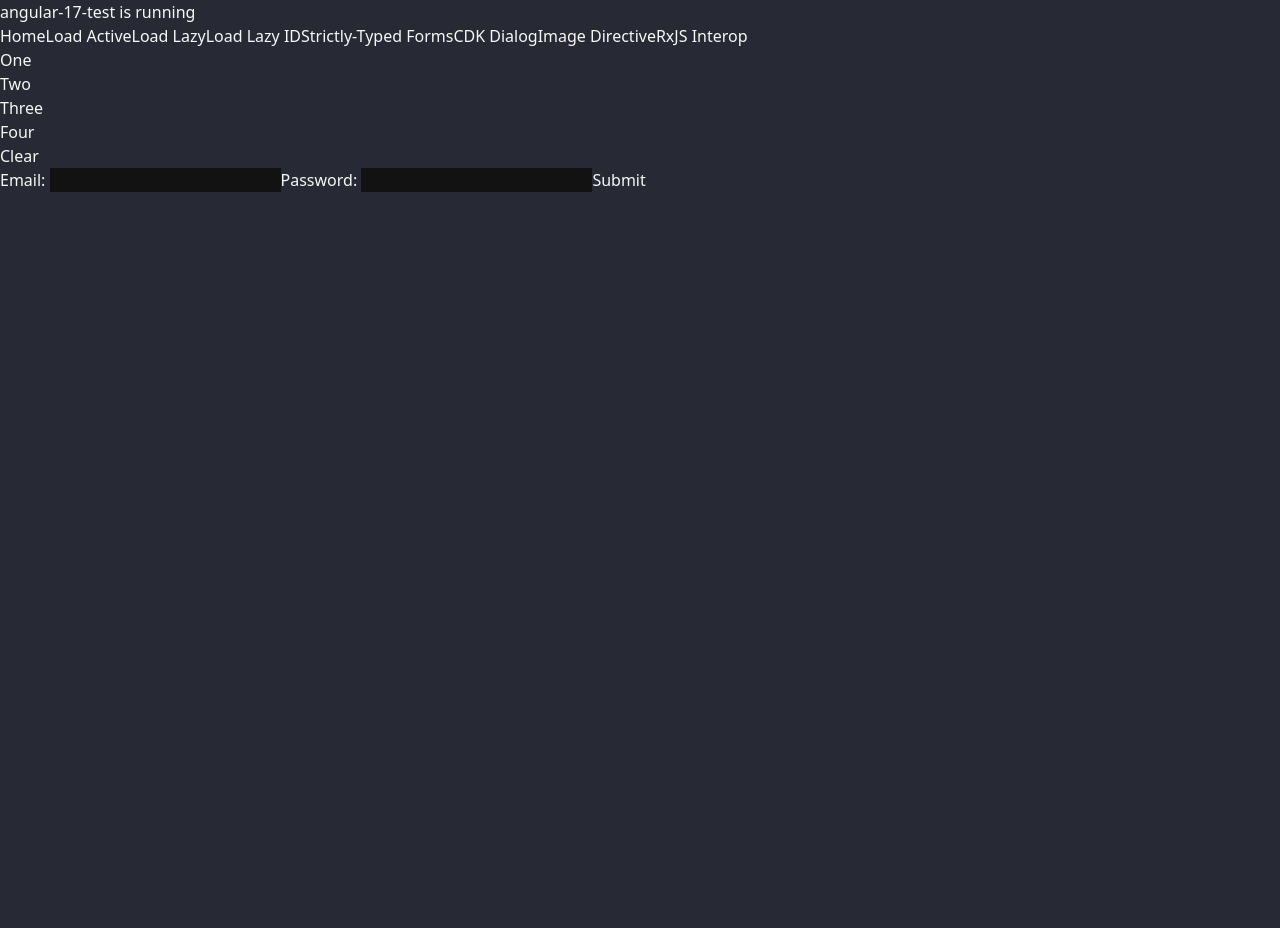
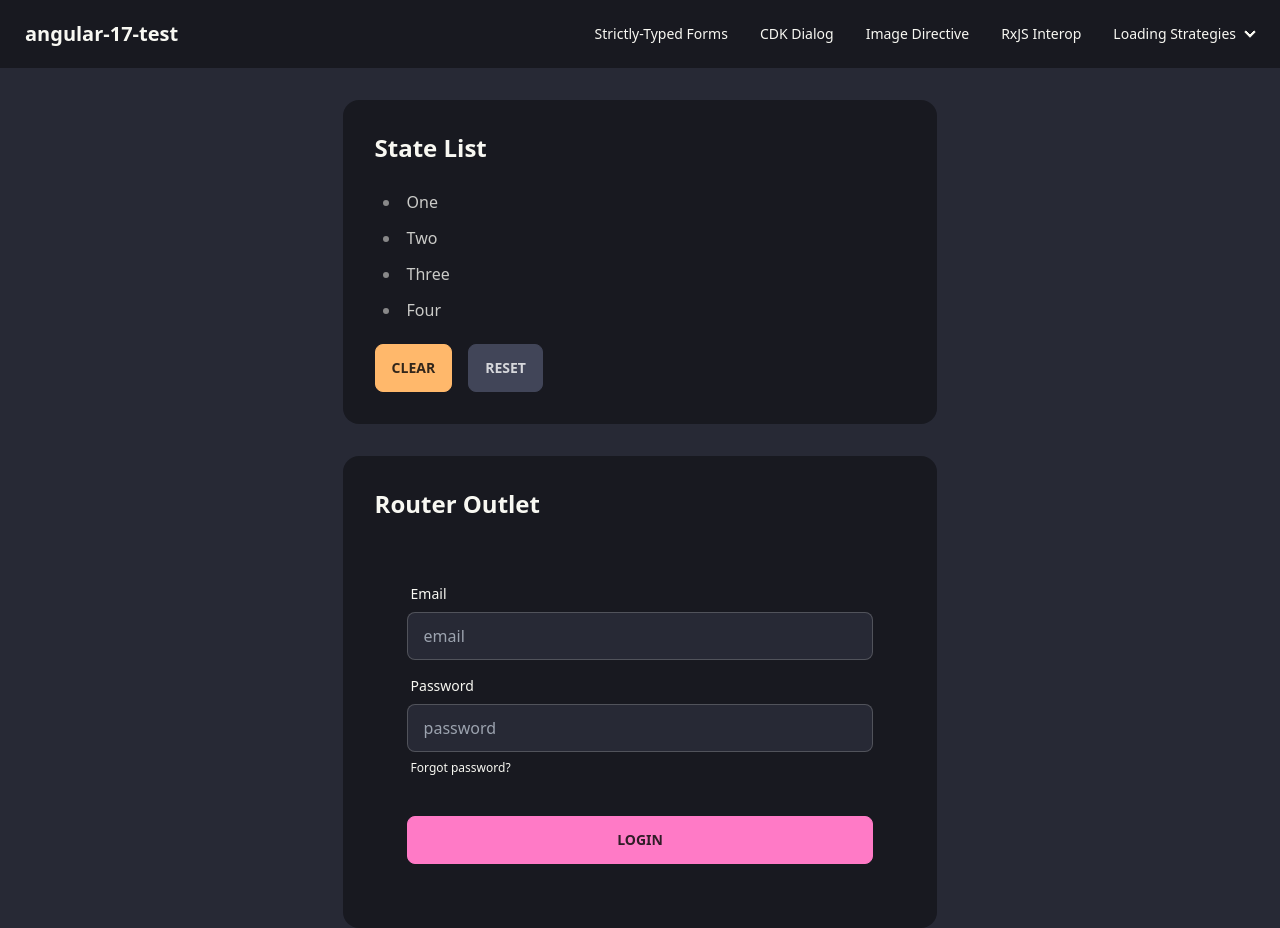
Before and after one commit to theadley/Angular17-Experiments, an Angular app: page /typed-forms in a window 1280 px wide. Before the commit the page ends 800 px from the top, so only its background shows below. Built offline with nearby package versions, Linux system fonts and the light colour scheme.

Commit message:
feat: Angular 14-17 changes
Style update: Nav. Strictly typed forms. CDK Dialog.

```diff
--- a/package.json
+++ b/package.json
@@ -21,6 +21,7 @@
     "@angular/platform-server": "^17.0.0-next.0",
     "@angular/router": "^17.0.0-next.0",
     "@angular/ssr": "^17.0.0-rc.0",
+    "@tailwindcss/typography": "^0.5.10",
     "express": "^4.18.2",
     "rxjs": "~7.8.0",
     "tslib": "^2.3.0",
--- a/src/app/app.component.ts
+++ b/src/app/app.component.ts
@@ -8,17 +8,34 @@ import {SignalStoreService} from "./services/signal-store.service";
   standalone: true,
   imports: [CommonModule, RouterOutlet, RouterLink],
   template: `
-    <h1>{{title}} is running</h1>
+    <div class="navbar bg-base-200 mb-8">
+      <div class="flex-1">
+        <a class="btn btn-ghost normal-case text-xl" routerLink="/">{{title}}</a>
+      </div>
+      <div class="flex-none">
+        <ul class="menu menu-horizontal px-1">
+          <li><a routerLink="/typed-forms">Strictly-Typed Forms</a></li>
+          <li><a routerLink="/cdk-dialog">CDK Dialog</a></li>
+          <li><a routerLink="/images">Image Directive</a></li>
+          <li><a routerLink="/rxjs">RxJS Interop</a></li>
+          <li>
+            <details>
+              <summary>
+                Loading Strategies
+              </summary>
+              <ul class="p-2 bg-base-100">
+                <li><a routerLink="/not-lazy">Load Active</a></li>
+                <li><a routerLink="/lazy">Load Lazy</a></li>
+                <li><a routerLink="/lazy/123">Load Lazy ID</a></li>
+              </ul>
+            </details>
+          </li>
+        </ul>
+      </div>
+    </div>
 
-    <a routerLink="/">Home</a>
-    <a routerLink="/not-lazy">Load Active</a>
-    <a routerLink="/lazy">Load Lazy</a>
-    <a routerLink="/lazy/123">Load Lazy ID</a>
-    <a routerLink="/typed-forms">Strictly-Typed Forms</a>
-    <a routerLink="/cdk-dialog">CDK Dialog</a>
-    <a routerLink="/images">Image Directive</a>
-    <a routerLink="/rxjs">RxJS Interop</a>
-
+    <div class="bg-base-200 rounded-2xl p-8 mx-auto mb-8 prose">
+      <h2>State List</h2>
       <ul>
         @for (item of store.list(); track item.id) {
           <li>{{item.name}}</li>
@@ -28,9 +45,15 @@ import {SignalStoreService} from "./services/signal-store.service";
         }
       </ul>
 
-    <button (click)="emptyList()">Clear</button>
+      <button class="btn btn-accent mr-4" (click)="emptyList()">Clear</button>
+      <button class="btn btn-neutral" (click)="resetList()">Reset</button>
+    </div>
 
+
+    <div class="bg-base-200 rounded-2xl p-8 mx-auto prose">
+      <h2>Router Outlet</h2>
       <router-outlet></router-outlet>
+    </div>
   `,
 })
 export class AppComponent {
@@ -40,4 +63,8 @@ export class AppComponent {
   emptyList() {
     this.store.list.set([]);
   }
+
+  resetList() {
+    this.store.resetList();
   }
+}
--- a/src/app/components/cdk-dialog-overview-example/cdk-dialog-overview-example-dialog.css
+++ b/src/app/components/cdk-dialog-overview-example/cdk-dialog-overview-example-dialog.css
@@ -1,14 +1,15 @@
-:host {
-  display: block;
-  border-radius: 8px;
-  padding: 8px 16px 16px;
-  box-shadow: 0 3px 6px 0 rgba(255,255,255,0.2);
-}
+/*:host {*/
+/*  display: block;*/
+/*  border-radius: 8px;*/
+/*  padding: 8px 16px 16px;*/
+/*  !*background: grey;*!*/
+/*  box-shadow: 0 3px 6px 0 rgba(255,255,255,0.2);*/
+/*}*/
 
-input {
-  margin: 8px 0;
-}
+/*input {*/
+/*  margin: 8px 0;*/
+/*}*/
 
-button + button {
-  margin-left: 8px;
-}
+/*button + button {*/
+/*  margin-left: 8px;*/
+/*}*/
--- a/src/app/components/cdk-dialog-overview-example/cdk-dialog-overview-example-dialog.html
+++ b/src/app/components/cdk-dialog-overview-example/cdk-dialog-overview-example-dialog.html
@@ -1,9 +1,11 @@
-<h1>Hi {{data.name}}</h1>
-<div>
-  <label id="favorite-animal">What's your favorite animal?</label>
-  <input for="favorite-animal" [(ngModel)]="data.animal" placeholder="Enter its name">
+<h3 class="mt-0">Hi, {{data.name}}</h3>
+<div class="mb-4">
+  <label class="label">
+    <span class="label-text">What's your favorite animal?</span>
+  </label>
+  <input type="text" placeholder="Enter its name" class="input input-bordered w-full max-w-xs" [(ngModel)]="data.animal" />
 </div>
 <div>
-  <button (click)="dialogRef.close(data.animal)">OK</button>
-  <button (click)="dialogRef.close()">Cancel</button>
+  <button class="btn btn-primary mr-2" (click)="dialogRef.close(data.animal)">OK</button>
+  <button class="btn btn-neutral" (click)="dialogRef.close()">Cancel</button>
 </div>
--- a/src/app/components/cdk-dialog-overview-example/cdk-dialog-overview-example.component.html
+++ b/src/app/components/cdk-dialog-overview-example/cdk-dialog-overview-example.component.html
@@ -1,13 +1,20 @@
 <a href="https://material.angular.io/cdk/dialog/overview">Link to Example Docs</a>
 <ol>
   <li>
-    <label id="dialog-user-name">What's your name?</label>
-    <input for="dialog-user-name" [(ngModel)]="name">
+    <label class="label">
+      <span class="label-text">What is your name?</span>
+    </label>
+    <input type="text" placeholder="Type here" class="input input-bordered w-full max-w-xs" [(ngModel)]="name" />
   </li>
   <li>
-    <button (click)="openDialog()">Pick one</button>
+    <button class="btn btn-primary" (click)="openDialog()">Pick an animal {{name}}</button>
   </li>
+  @if (animal) {
+    <li>
+      You chose: <em>{{animal}}</em>
+    </li>
+  }
   <li *ngIf="animal">
-    You chose: <em>{{animal}}</em>
+    You chose: <em>{{animal}} (old ngIf)</em>
   </li>
 </ol>
--- a/src/app/components/cdk-dialog-overview-example/cdk-dialog-overview-example.component.ts
+++ b/src/app/components/cdk-dialog-overview-example/cdk-dialog-overview-example.component.ts
@@ -27,7 +27,9 @@ export class CdkDialogOverviewExample {
   openDialog(): void {
     const dialogRef = this.dialog.open<string>(CdkDialogOverviewExampleDialog, {
       width: '250px',
-      data: {name: this.name, animal: this.animal},
+      data: { name: this.name, animal: this.animal },
+      panelClass: ['bg-base-100', 'rounded-xl', 'shadow-lg', 'shadow-white/10', 'p-4', 'prose'],
+      backdropClass: ['backdrop-blur-sm', 'bg-black/50' ]
     });
 
     dialogRef.closed.subscribe(result => {
--- a/src/app/components/typed-forms/typed-forms.component.html
+++ b/src/app/components/typed-forms/typed-forms.component.html
@@ -1,11 +1,20 @@
-<form [formGroup]="login" (submit)="onSubmit()">
-
-  <label for="email">Email: </label>
-  <input id="email" type="text" formControlName="email">
-
-  <label for="password">Password: </label>
-  <input id="password" type="password" formControlName="password">
-
-  <button>Submit</button>
-
+<form class="card-body" [formGroup]="login" (submit)="onSubmit()">
+  <div class="form-control">
+    <label class="label">
+      <span class="label-text">Email</span>
+    </label>
+    <input type="email" placeholder="email" class="input input-bordered" required formControlName="email" />
+  </div>
+  <div class="form-control">
+    <label class="label">
+      <span class="label-text">Password</span>
+    </label>
+    <input type="password" placeholder="password" class="input input-bordered" required formControlName="password" />
+    <label class="label">
+      <a class="label-text-alt link link-hover">Forgot password?</a>
+    </label>
+  </div>
+  <div class="form-control mt-6">
+    <button class="btn btn-primary">Login</button>
+  </div>
 </form>
--- a/src/app/services/signal-store.service.ts
+++ b/src/app/services/signal-store.service.ts
@@ -5,7 +5,7 @@ import {ListEntry} from "../components/models/list";
   providedIn: 'root'
 })
 export class SignalStoreService {
-  readonly list = signal<ListEntry[]>([
+  initialValue: ListEntry[] = [
     {
       name: 'One',
       id: 1
@@ -22,7 +22,9 @@ export class SignalStoreService {
       name: 'Four',
       id: 4
     }
-  ]);
+  ];
+
+  readonly list = signal<ListEntry[]>(this.initialValue);
 
   readonly nextId = computed(() => this.list().reduce((previousValue, currentValue) => Math.max(previousValue, currentValue.id), 0) + 1);
 
@@ -33,6 +35,10 @@ export class SignalStoreService {
     this.list.update(list => [...list, {name, id: this.nextId()}]);
   }
 
+  resetList() {
+    this.list.set(this.initialValue);
+  }
+
   constructor() {
     // Effect needs access to the injection context which is most easily provided in constructor
     // https://angular.io/guide/signals#injection-context
--- a/src/styles.sass
+++ b/src/styles.sass
@@ -2,3 +2,5 @@
 @tailwind base
 @tailwind components
 @tailwind utilities
+// This styles the CDK overlay to take up the whole viewport
+@import "@angular/cdk/overlay-prebuilt.css"
--- a/tailwind.config.js
+++ b/tailwind.config.js
@@ -7,6 +7,7 @@ module.exports = {
     extend: {},
   },
   plugins: [
+    require("@tailwindcss/typography"),
     require('daisyui')
   ],
   daisyui: {
--- a/tsconfig.json
+++ b/tsconfig.json
@@ -2,7 +2,6 @@
 {
   "compileOnSave": false,
   "compilerOptions": {
-    "baseUrl": "./",
     "outDir": "./dist/out-tsc",
     "forceConsistentCasingInFileNames": true,
     "strict": true,
```
Also changed, not shown: 2 other files (tests, documents, lock files or other folders). Lines whose indentation alone changed are shown as unchanged.
